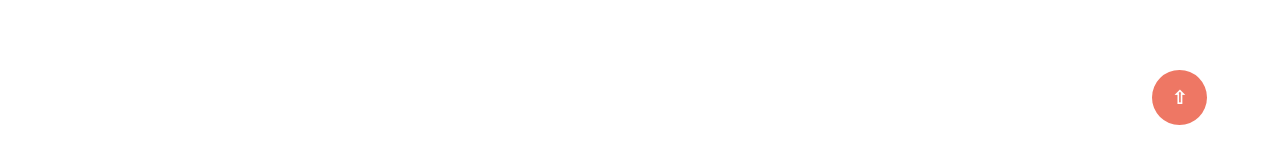
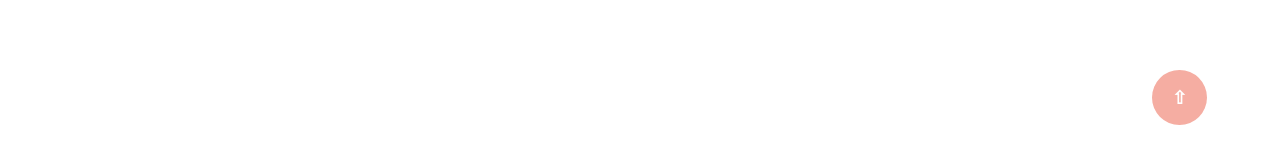
Before and after one commit to corekang/sweetbreath, a React (Create React App) app: page /#/contact in a window 1280 px wide. Shown: the part 610-774 px from the top of the page. Built offline with nearby package versions, Linux system fonts and the light colour scheme.

Commit message:
SBP-3_components/Navbar_top_button_hover

```diff
--- a/src/components/Anchor/Anchor.js
+++ b/src/components/Anchor/Anchor.js
@@ -18,7 +18,10 @@ export const Up = styled.div`
   color: ${(props) => props.theme.colors.neutralWhite};
   background: ${(props) => props.theme.colors.uiNegative};
   z-index: 5;
-
+  opacity: 0.6;
+  :hover {
+    opacity: 1;
+  }
   ${MEDIA_QUERY} {
     top: 85%;
     left: 75%;
```
Also changed, not shown: 1 other file (tests, documents, lock files or other folders).
